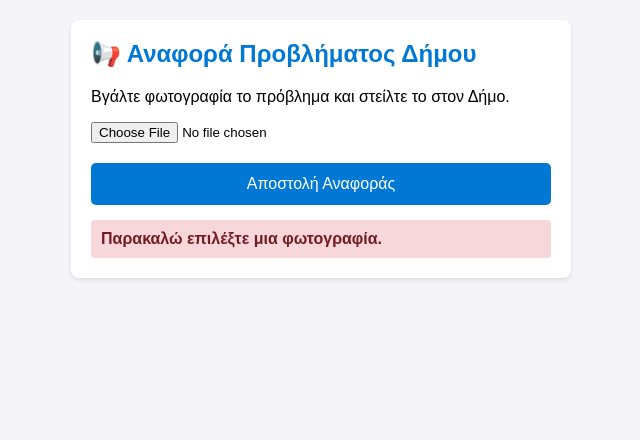
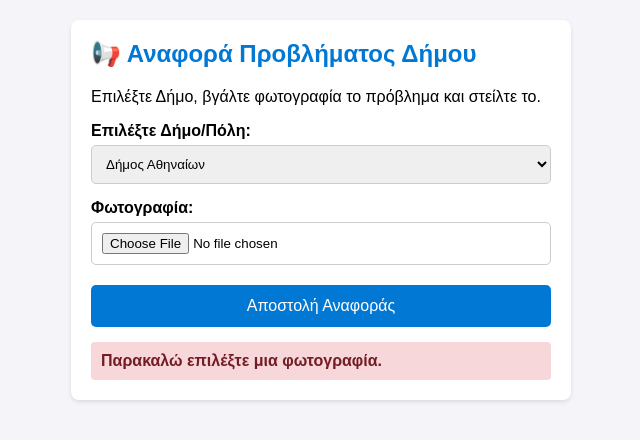
Before and after one commit to tkoritsidis/dimos-citizen-app, a plain HTML site: page index.html in a window 1280 px wide. Both pictures are taken after a click on the button "Αποστολή Αναφοράς". Shown: the whole page, without its empty margins (319-959 px from the left). Drawn offline with Linux system fonts and the light colour scheme.

Commit message:
Update index.html

```diff
--- a/index.html
+++ b/index.html
@@ -8,31 +8,47 @@
         body { font-family: Arial, sans-serif; padding: 20px; max-width: 500px; margin: auto; background-color: #f4f4f9; }
         .card { background: white; padding: 20px; border-radius: 8px; box-shadow: 0 2px 4px rgba(0,0,0,0.1); }
         h2 { color: #0078d4; margin-top: 0; }
+        label { font-weight: bold; display: block; margin-top: 15px; margin-bottom: 5px; }
+        select, input[type="file"] { width: 100%; padding: 10px; border: 1px solid #ccc; border-radius: 5px; box-sizing: border-box; }
         button { background-color: #0078d4; color: white; padding: 12px; border: none; width: 100%; border-radius: 5px; font-size: 16px; margin-top: 20px; cursor: pointer; }
         #status { margin-top: 15px; font-weight: bold; padding: 10px; border-radius: 4px; word-break: break-all; }
         .success { background-color: #d4edda; color: #155724; }
         .error { background-color: #f8d7da; color: #721c24; }
         .info { background-color: #cce5ff; color: #004085; }
+        #mapLink { display: inline-block; margin-top: 10px; color: #0078d4; font-weight: bold; }
     </style>
 </head>
 <body>
     <div class="card">
         <h2>📢 Αναφορά Προβλήματος Δήμου</h2>
-        <p>Βγάλτε φωτογραφία το πρόβλημα και στείλτε το στον Δήμο.</p>
+        <p>Επιλέξτε Δήμο, βγάλτε φωτογραφία το πρόβλημα και στείλτε το.</p>
+
+        <label for="citySelect">Επιλέξτε Δήμο/Πόλη:</label>
+        <select id="citySelect">
+            <option value="athens">Δήμος Αθηναίων</option>
+            <option value="thessaloniki">Δήμος Θεσσαλονίκης</option>
+            <option value="patra">Δήμος Πατρέων</option>
+            <option value="patra">Δήμος Καλλιθέας</option>
+            <option value="patra">Δήμος Νέαες Σμύρνης</option>
+        </select>
+
+        <label for="photoInput">Φωτογραφία:</label>
         <input type="file" id="photoInput" accept="image/*" capture="environment">
+
         <button onclick="uploadReport()">Αποστολή Αναφοράς</button>
         <div id="status"></div>
     </div>
 
     <script>
-        // ------------------------------------------------------------------
+        // ⚙️ ΣΤΟΙΧΕΙΑ ΣΥΝΔΕΣΗΣ
         const STORAGE_ACCOUNT_NAME = "stdimosreports";
         const CONTAINER_NAME = "photos";
-        const SAS_TOKEN = "sv=2025-07-05&ss=b&srt=sco&se=2027-08-17T21%3A03%3A51Z&sp=rwdl&sig=rfdyGxGirNsPYFTHrx4AghhJYevlQIi%2B%2FLiyqssNhWY%3D"; // Το token από το Βήμα 1 (με το ?)
-        // ------------------------------------------------------------------
+        const SAS_TOKEN = "sv=2025-07-05&ss=b&srt=sco&se=2027-08-17T21%3A03%3A51Z&sp=rwdl&sig=rfdyGxGirNsPYFTHrx4AghhJYevlQIi%2B%2FLiyqssNhWY%3D"; // Το SAS token σας
 
         async function uploadReport() {
             const fileInput = document.getElementById('photoInput');
+            const city = document.getElementById('citySelect').value;
+
             if (fileInput.files.length === 0) {
                 showStatus("Παρακαλώ επιλέξτε μια φωτογραφία.", "error");
                 return;
@@ -46,7 +62,8 @@
                 showStatus("📤 Ανέβασμα φωτογραφίας...", "info");
 
                 const file = fileInput.files[0];
-                const fileName = `report_${Date.now()}_coords_${lat},${lon}.jpg`;
+                // Το όνομα περιέχει πλέον την πόλη: π.χ. athens_report_1718000_coords_37.98,23.72.jpg
+                const fileName = `${city}_report_${Date.now()}_coords_${lat},${lon}.jpg`;
 
                 const cleanSas = SAS_TOKEN.startsWith('?') ? SAS_TOKEN : `?${SAS_TOKEN}`;
                 const blobUrl = `https://${STORAGE_ACCOUNT_NAME}.blob.core.windows.net/${CONTAINER_NAME}/${fileName}${cleanSas}`;
@@ -62,7 +79,8 @@
                     });
 
                     if (response.ok || response.status === 201) {
-                        showStatus(`✅ <strong>Η αναφορά στάλθηκε!</strong><br>GPS: ${lat.toFixed(5)}, ${lon.toFixed(5)}`, "success");
+                        const googleMapsUrl = `https://www.google.com/maps?q=${lat},${lon}`;
+                        showStatus(`✅ <strong>Η αναφορά στάλθηκε!</strong><br>GPS: ${lat.toFixed(5)}, ${lon.toFixed(5)}<br><a id="mapLink" href="${googleMapsUrl}" target="_blank">🗺️ Προβολή στο Google Maps</a>`, "success");
                         fileInput.value = "";
                     } else {
                         showStatus(`❌ Σφάλμα Azure (${response.status}): ${response.statusText}`, "error");
```
